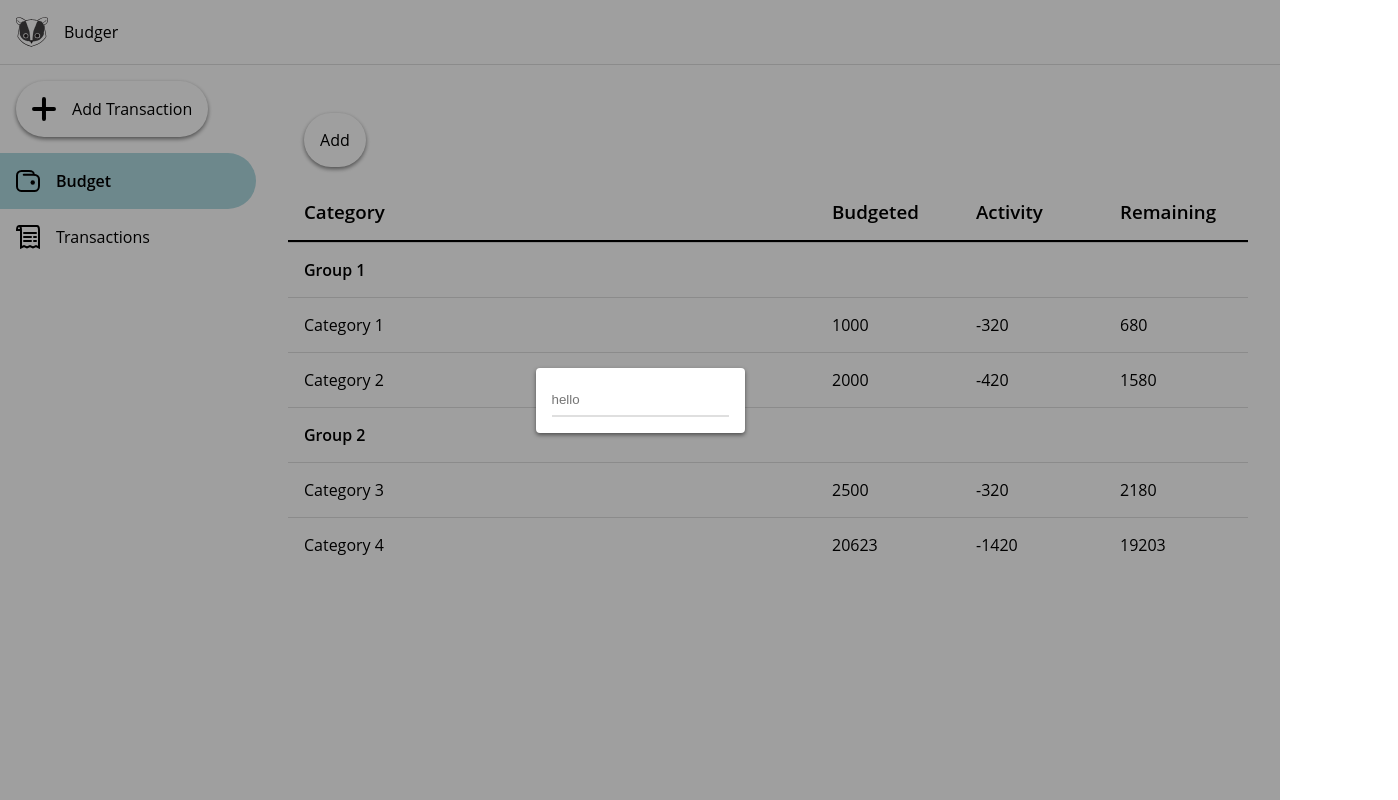
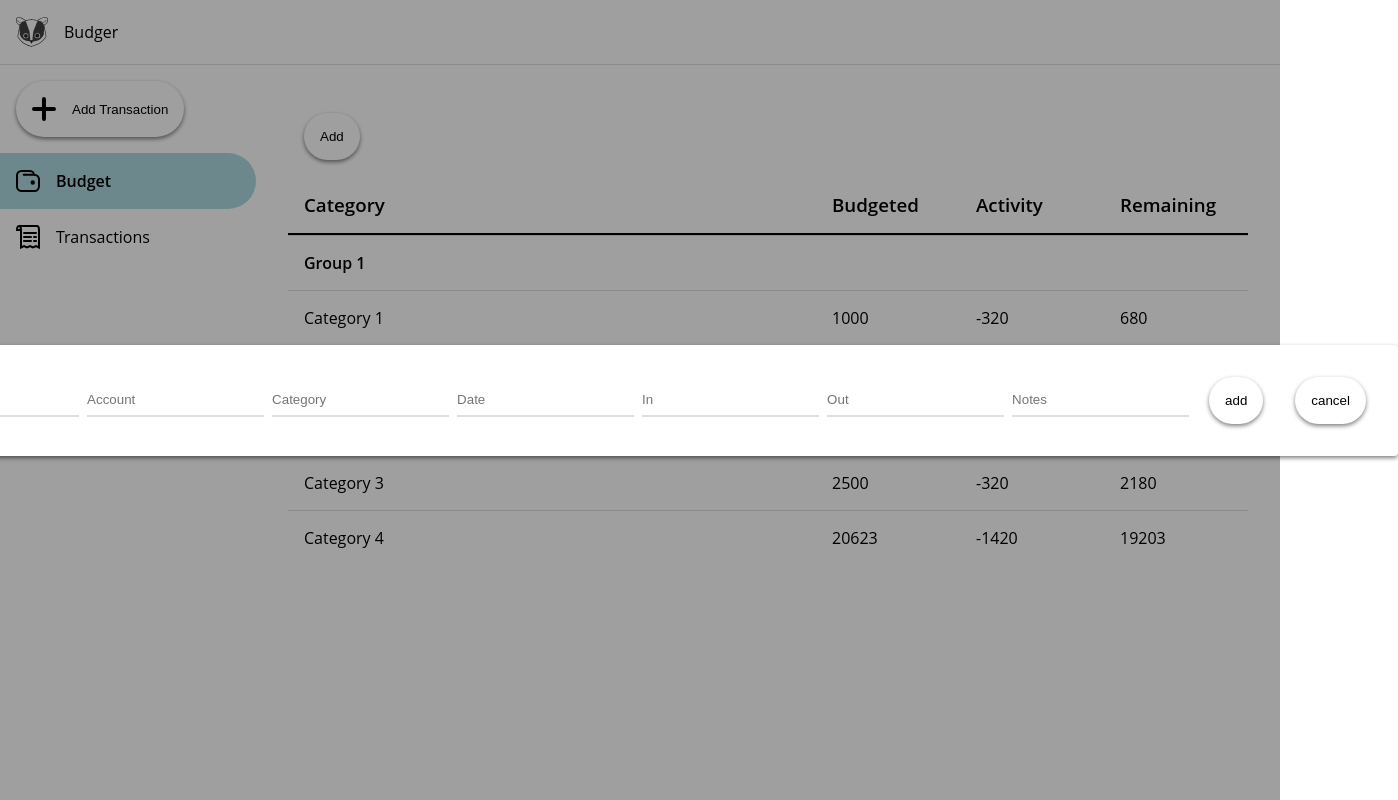
Before and after one commit to itscharlieliu/budger, a React (Create React App) app: page /budget in a window 1280 px wide. Shown: the whole page, 1398 px wide, since content can reach past the window. Built offline with nearby package versions, Linux system fonts and the light colour scheme; the HTML template or start-up script is replaced by a standard one.

Commit message:
Added transaction container and updated button component

```diff
--- a/src/components/TransactionAddForm.tsx
+++ b/src/components/TransactionAddForm.tsx
@@ -1,15 +1,28 @@
 import styled from "styled-components";
 import React from "react";
 import Input from "./common/Input";
+import t from "../services/i18n/language";
+import Button from "./common/Button";
 
 const TransactionAddContainer = styled.div`
     padding: 16px;
+    display: flex;
+    flex-direction: row;
+    align-items: center;
 `;
 
 const TransactionAddForm = (): JSX.Element => {
     return (
         <TransactionAddContainer>
-            <Input placeholder={"hello"} />
+            <Input placeholder={t("toFrom")} />
+            <Input placeholder={t("account")} />
+            <Input placeholder={t("category")} />
+            <Input placeholder={t("date")} />
+            <Input placeholder={t("in")} />
+            <Input placeholder={t("out")} />
+            <Input placeholder={t("notes")} />
+            <Button>add</Button>
+            <Button>cancel</Button>
         </TransactionAddContainer>
     );
 };
--- a/src/components/common/Button.tsx
+++ b/src/components/common/Button.tsx
@@ -7,7 +7,7 @@ interface ButtonTextProps {
     hasIcon: boolean;
 }
 
-const RaisedButton = styled.a`
+const RaisedButton = styled.button`
     padding: 16px;
     outline: none;
     border: none;
@@ -19,6 +19,14 @@ const RaisedButton = styled.a`
     cursor: pointer;
     margin: 16px;
     width: max-content;
+
+    &:focus-visible {
+        ${theme.shadow.high}
+    }
+
+    &:focus {
+        ${theme.shadow.high}
+    }
 
     &:hover {
         ${theme.shadow.high}
@@ -36,7 +44,7 @@ const ButtonContent = styled.div<ButtonTextProps>`
     margin-left: ${(props: ButtonTextProps): string => (props.hasIcon ? "16px" : "")};
 `;
 
-interface ButtonProps extends React.HTMLAttributes<HTMLAnchorElement> {
+interface ButtonProps extends React.HTMLAttributes<HTMLButtonElement> {
     lower?: boolean;
     icon?: JSX.Element;
 }
--- a/src/components/common/Input.tsx
+++ b/src/components/common/Input.tsx
@@ -9,6 +9,7 @@ const Input = styled.input`
     border-style: none none solid none;
     border-color: ${theme.palette.input.inactive};
     padding: 8px 0;
+    margin: 4px;
 
     &:focus {
         border-color: ${theme.palette.input.active};
```
